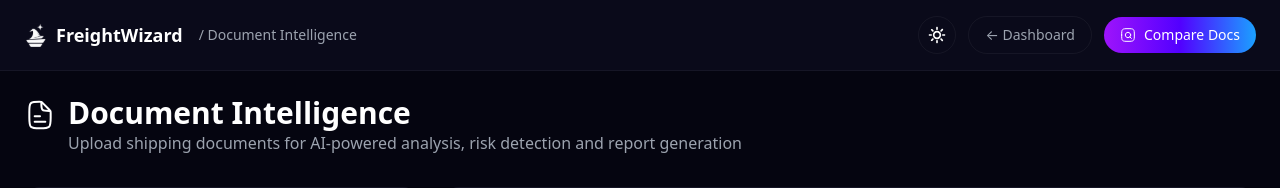
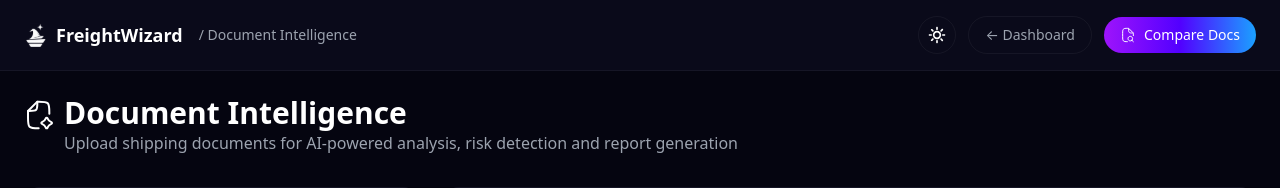
Before and after one commit to larissmedsouza/FreightWizard, a Next.js app in the folder apps/web/: page /documents in a window 1280 px wide. Shown: the top 188 px of the page. Built offline with nearby package versions, Linux system fonts and the light colour scheme.

Commit message:
Fix page title icon and compare docs button icon

```diff
--- a/apps/web/app/documents/page.tsx
+++ b/apps/web/app/documents/page.tsx
@@ -402,20 +402,20 @@ Export License: ${doc.compliance?.export_license || 'N/A'}`;
             ← Dashboard
           </Link>
           <Link href={`/documents/compare?session=${session}`} className="flex items-center gap-2 px-4 py-2 bg-gradient-to-r from-[#9E14FB] via-[#5200FF] to-[#1BA1FF] rounded-full text-sm font-medium text-white">
-  <Icon name="Dashboard_document_inteligence_compare_docs" className="w-4 h-4" style={{ filter: 'brightness(0) invert(1)' }} />
+  <Icon name="Dashboard_documents_Click_to_upload" className="w-4 h-4" style={{ filter: 'brightness(0) invert(1)' }} />
   Compare Docs
 </Link>
         </div>
       </header>
 
       <div className="max-w-7xl mx-auto p-6">
-        <div className="mb-8 flex items-start gap-3">
-  <Icon name="Dashboard_documents" className="w-8 h-8 mt-1" style={theme.iconFilter} />
-          <div>
-            <h1 className="text-3xl font-bold">Document Intelligence</h1>
-            <p className={theme.textMuted}>Upload shipping documents for AI-powered analysis, risk detection and report generation</p>
-          </div>
-        </div>
+        <div className="mb-8 flex items-start gap-2">
+  <Icon name="Dashboard_documents__document_intelligence" className="w-8 h-8 mt-1" style={theme.iconFilter} />
+  <div>
+    <h1 className="text-3xl font-bold">Document Intelligence</h1>
+    <p className={theme.textMuted}>Upload shipping documents for AI-powered analysis, risk detection and report generation</p>
+  </div>
+</div>
 
         <div className="grid lg:grid-cols-3 gap-6">
           {/* Left: Upload + History */}
```
